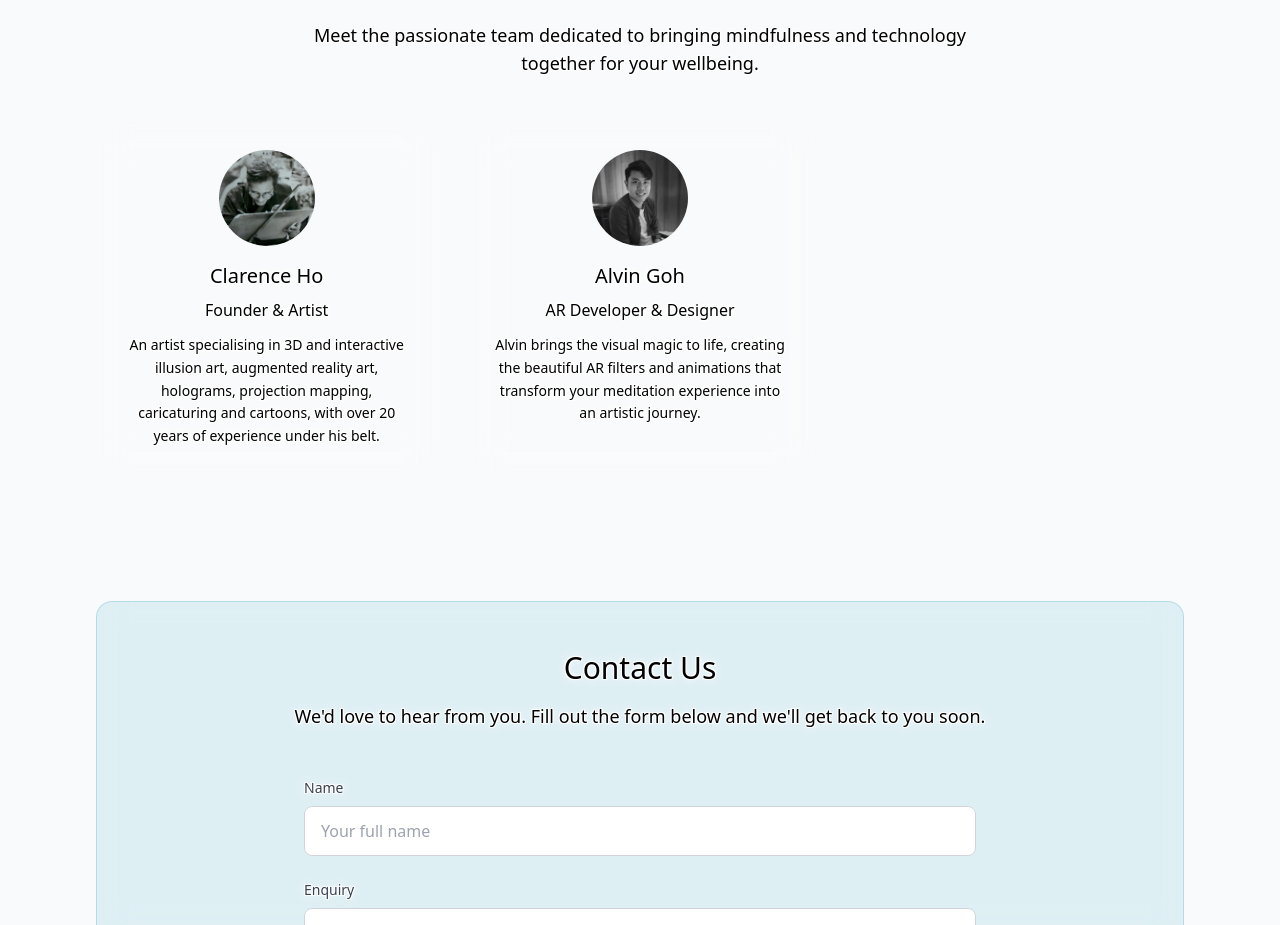
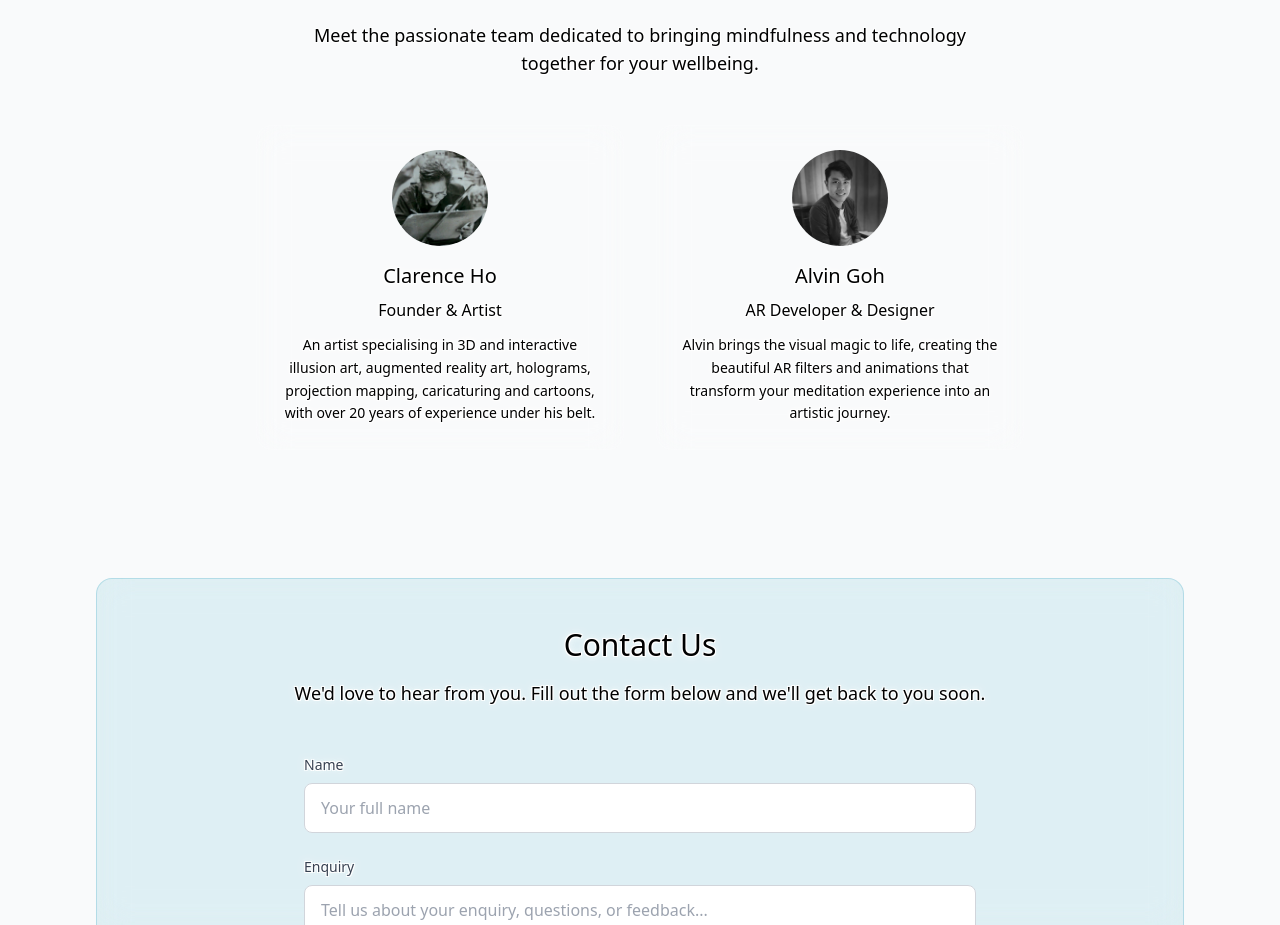
Before and after one commit to smara-sg/smara-website-v3, a React (Vite) app: page /about in a window 1280 px wide. Shown: the part 923-1848 px from the top of the page. Built offline with nearby package versions, Linux system fonts and the light colour scheme.

Commit message:
describe what you changed

```diff
--- a/src/components/AboutPage.tsx
+++ b/src/components/AboutPage.tsx
@@ -116,7 +116,7 @@
           </p>
         </div>
 
-        <div className="grid grid-cols-1 md:grid-cols-3 gap-8">
+        <div className="grid grid-cols-1 md:grid-cols-2 gap-8 max-w-3xl mx-auto">
           {teamMembers.map((member, index) => (
             <div key={index} className="glass-card rounded-2xl overflow-hidden hover-lift transition-shadow duration-300 animate-fade-in">
               <div className="p-6">
```
